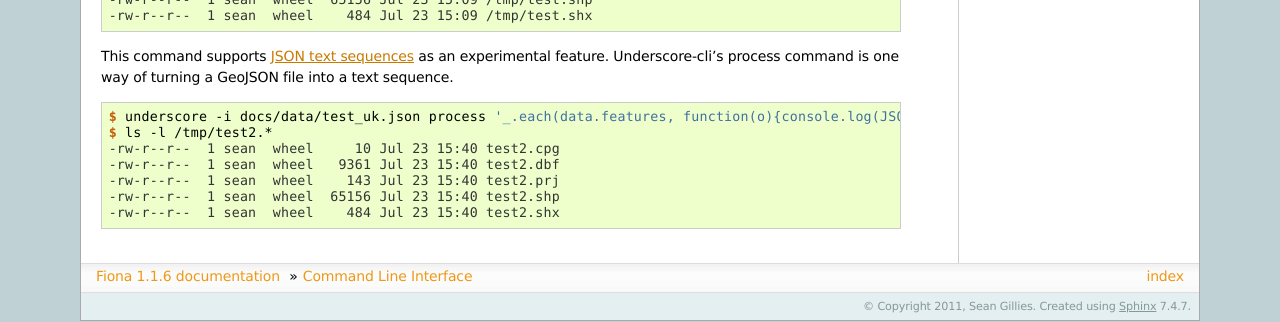
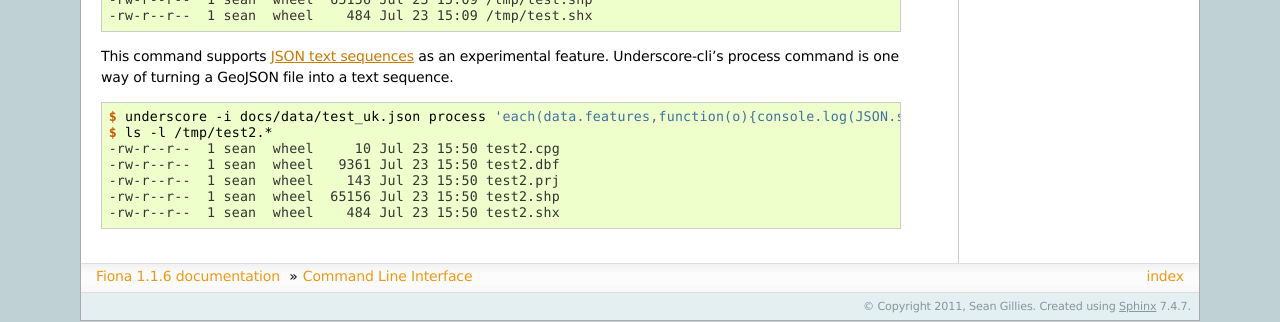
Before and after one commit to Toblerity/Fiona, a Sphinx documentation site: the page built from docs/cli.rst, in a window 1280 px wide. Shown: the part 555-877 px from the top of the page. Built offline with Sphinx 7.4.7, drawn with Linux system fonts in a browser that asks for light colours; pages that are not in the unit, such as notebooks, are missing from menus.

Commit message:
Better underscore syntax.

```diff
--- a/docs/cli.rst
+++ b/docs/cli.rst
@@ -41,10 +41,10 @@
 
 .. code-block:: console
 
-    $ underscore -i docs/data/test_uk.json process '_.each(data.features, function(o){console.log(JSON.stringify(o));})' | fio translate - /tmp/test2.json --driver "ESRI Shapefile" --x-json-seq
+    $ underscore -i docs/data/test_uk.json process 'each(data.features,function(o){console.log(JSON.stringify(o));})' | fio translate - /tmp/test2.json --driver "ESRI Shapefile" --x-json-seq
     $ ls -l /tmp/test2.*
-    -rw-r--r--  1 sean  wheel     10 Jul 23 15:40 test2.cpg
-    -rw-r--r--  1 sean  wheel   9361 Jul 23 15:40 test2.dbf
-    -rw-r--r--  1 sean  wheel    143 Jul 23 15:40 test2.prj
-    -rw-r--r--  1 sean  wheel  65156 Jul 23 15:40 test2.shp
-    -rw-r--r--  1 sean  wheel    484 Jul 23 15:40 test2.shx
+    -rw-r--r--  1 sean  wheel     10 Jul 23 15:50 test2.cpg
+    -rw-r--r--  1 sean  wheel   9361 Jul 23 15:50 test2.dbf
+    -rw-r--r--  1 sean  wheel    143 Jul 23 15:50 test2.prj
+    -rw-r--r--  1 sean  wheel  65156 Jul 23 15:50 test2.shp
+    -rw-r--r--  1 sean  wheel    484 Jul 23 15:50 test2.shx
```
